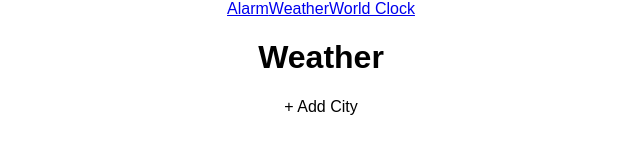
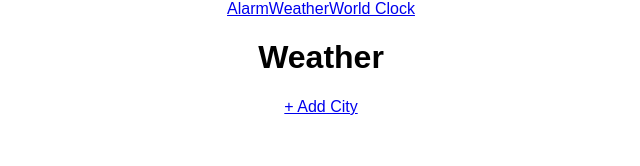
Before and after one commit to dpark926/my_momentum, a React (Create React App) app in the folder countdown_alarm_client/: page /weather in a window 1280 px wide. Shown: the top 166 px of the page, without its empty margins (319-959 px from the left). Built offline with nearby package versions, Linux system fonts and the light colour scheme.

Commit message:
established Weather as container to handle AddCity toggle

```diff
--- a/countdown_alarm_client/src/App.js
+++ b/countdown_alarm_client/src/App.js
@@ -3,7 +3,7 @@ import { Route, Redirect } from 'react-router-dom'
 import logo from './logo.svg';
 import './App.css';
 import NavBar from './components/NavBar.js'
-import Weather from './components/Weather.js'
+import Weather from './containers/Weather.js'
 import Alarm from './containers/Alarm.js'
 import WorldClock from './components/WorldClock.js'
 
--- a/countdown_alarm_client/src/components/Weather.js
+++ /dev/null
@@ -1,12 +0,0 @@
-import React from 'react'
-
-function Weather () {
-  return (
-    <div>
-      <h1>Weather</h1>
-      <div>+ Add City</div>
-    </div>
-  )
-}
-
-export default Weather
--- /dev/null
+++ b/countdown_alarm_client/src/containers/Weather.js
@@ -0,0 +1,40 @@
+import React, { Component } from 'react';
+import AddCity from '../components/AddCity.js'
+
+class Weather extends Component {
+  constructor () {
+    super()
+
+    this.state = {
+      addCity: false,
+    }
+
+    this.handleClick = this.handleClick.bind(this)
+  }
+
+  handleClick() {
+    this.setState({
+      addCity: !this.state.addCity,
+    })
+  }
+
+  render () {
+    if (!this.state.setTime) {
+      return (
+        <div>
+          <h1>Weather</h1>
+          <a href="#" onClick={this.handleClick}>+ Add City</a>
+        </div>
+      )
+    } else {
+      return (
+        <div>
+          <h1>Weather</h1>
+          <AddCity/>
+        </div>
+      )
+    }
+  }
+}
+
+export default Weather
```
